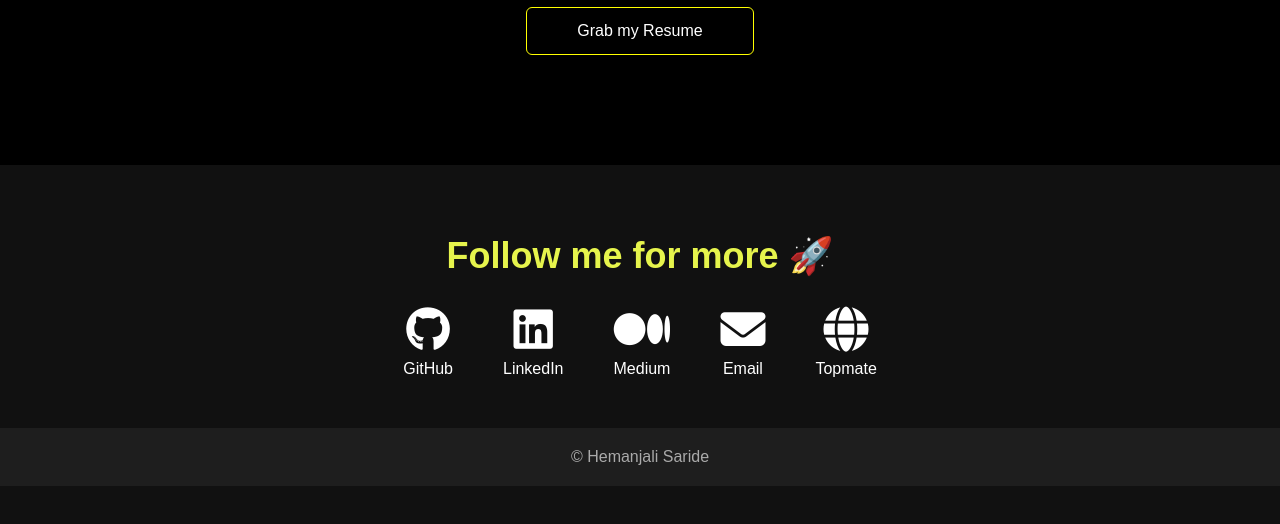
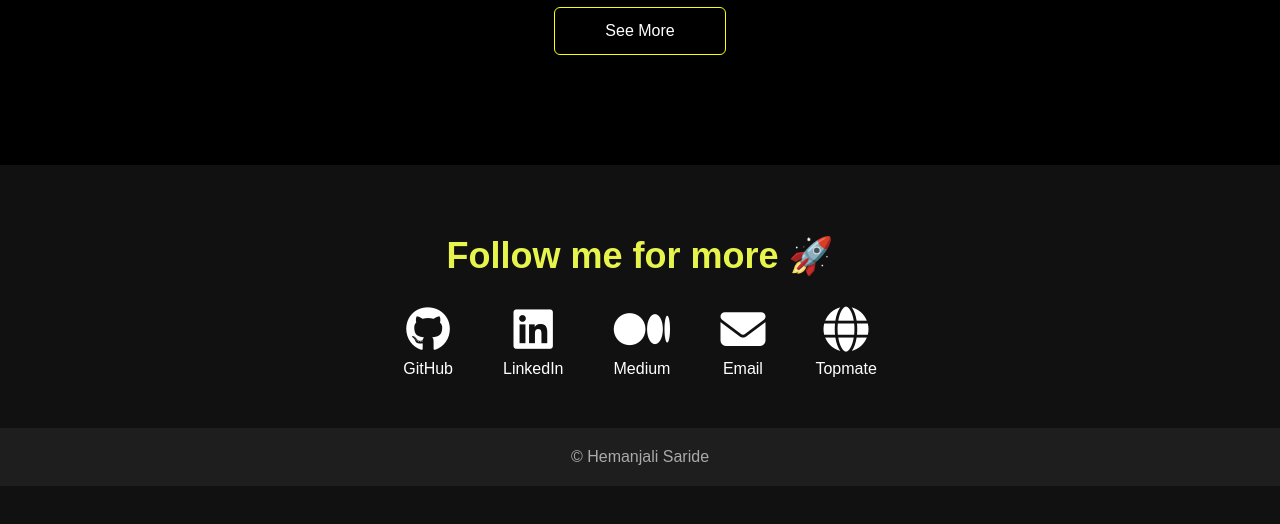
Before and after one commit to saridehemanjali/anjali_portfolio, a plain HTML site: page index.html in a window 1280 px wide. Shown: the part 2630-3154 px from the top of the page. Drawn offline with Linux system fonts and the light colour scheme.

Commit message:
index.html

```diff
--- a/index.html
+++ b/index.html
@@ -195,7 +195,7 @@
           </div>
         </div>
       </div>
-      <a href="Hemanjali_R.pdf" download class="button">Grab my Resume</a>
+      <a href="work.pdf" download class="button">See More</a>
     </div>
   </div>
 
```
